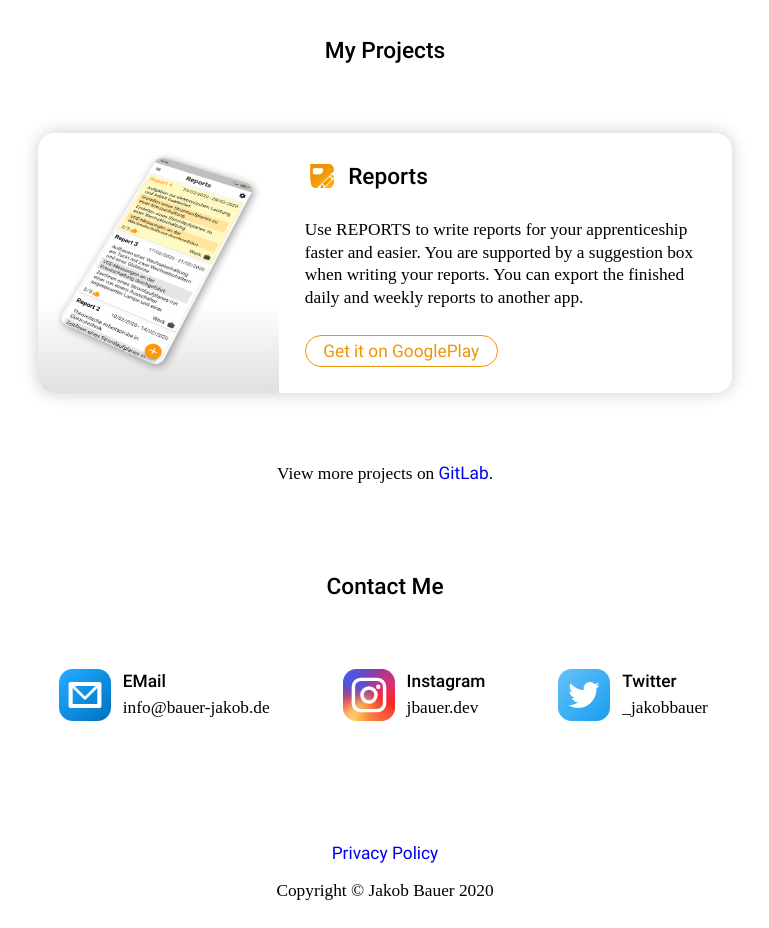
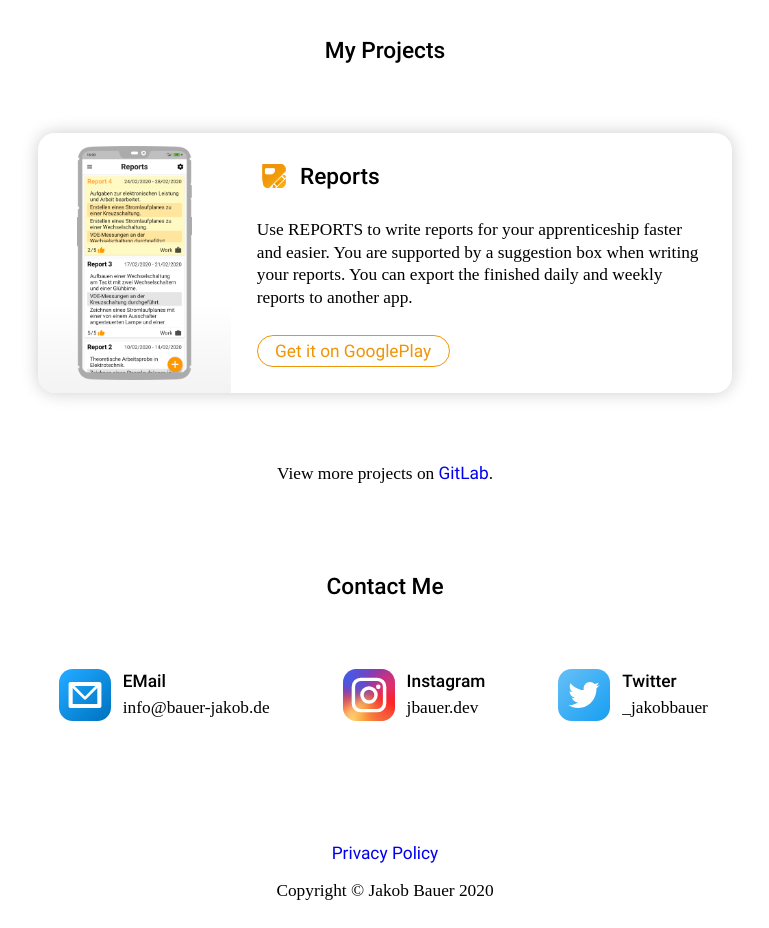
Before and after one commit to bauerjakob/website-old, an Angular app: page / in a window 1280 px wide. Shown: the part 1080-2008 px from the top of the page, without its empty margins (255-1024 px from the left). Built offline with nearby package versions, Linux system fonts and the light colour scheme; a web font is replaced by a local one.

Commit message:
Updated graphics

```diff
--- a/src/app/components/shared/project-card/project-card.component.scss
+++ b/src/app/components/shared/project-card/project-card.component.scss
@@ -9,10 +9,9 @@
     overflow: hidden;
 
     #firstElement {
-        width: 15rem;
+        width: 12rem;
         height: 100%;
-        background: linear-gradient(white 30%, white, rgb(224, 224, 224));
-        background-image: -webkit-linear-gradient(white 30%, white, rgb(224, 224, 224));
+        background: linear-gradient(white 30%, white, rgb(243, 243, 243));
         display: flex;
         align-items: center;
         justify-content: center;
@@ -29,7 +28,7 @@
         justify-content: space-evenly;
         align-items: flex-start;
 
-        width: 25rem;
+        width: 28rem;
         height: auto;
 
         padding: 1rem;
```
Also changed, not shown: src/assets/images/home/my-projects/reports/banner.png, 1 other file (tests, documents, lock files or other folders).
